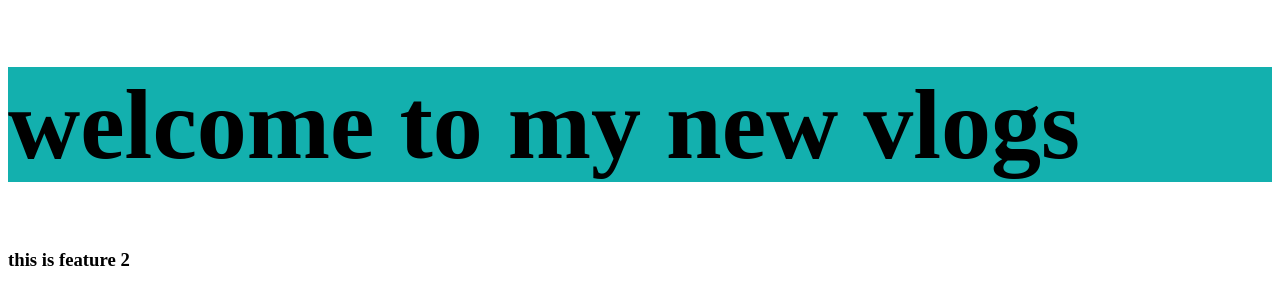
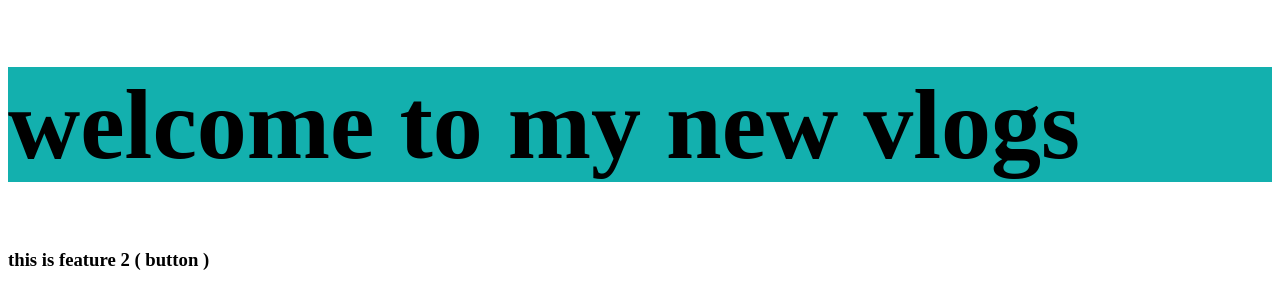
Before and after one commit to sejal618/localRepo, a plain HTML site: page index.html in a window 1280 px wide. Drawn offline with Linux system fonts and the light colour scheme.

```diff
--- a/index.html
+++ b/index.html
@@ -7,7 +7,7 @@
     <link rel="stylesheet" href="style.css">
 </head>
 <body><h1> welcome to my new vlogs </h1>
-    <h3>this is feature 2</h3>
+    <h3>this is feature 2 ( button )</h3>
 
 </body>
 </html>
```
